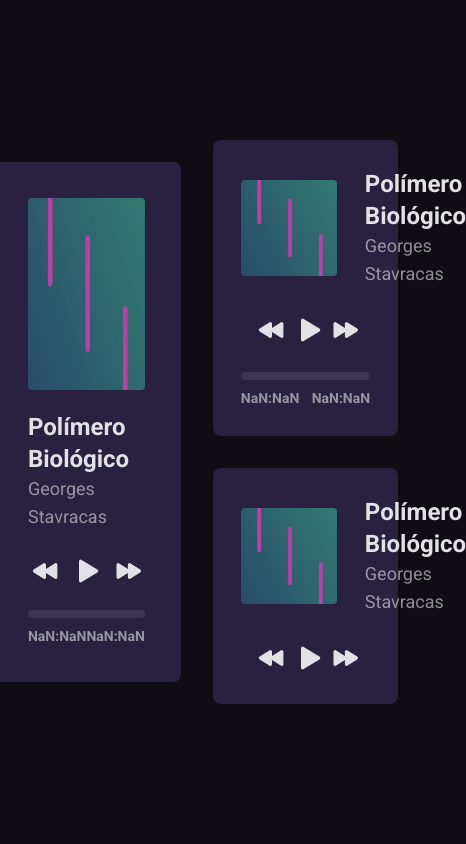
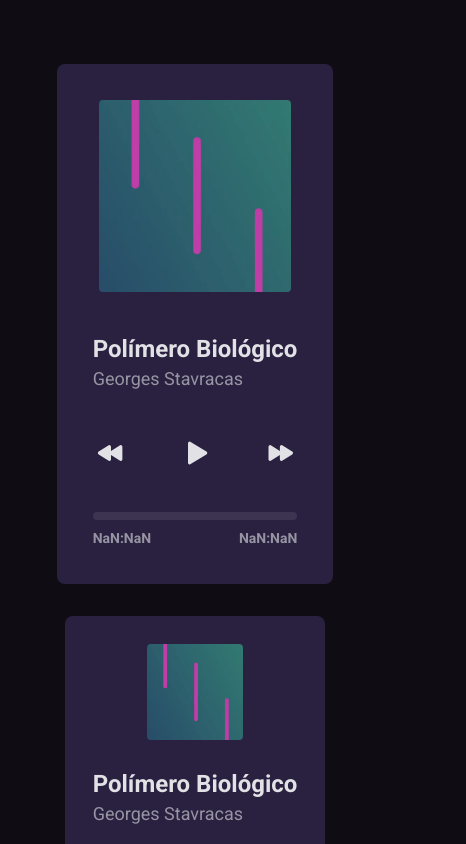
Before and after one commit to luiz21goncalves/boracodar, a React (Vite) app in the folder music-player/: page / in a window 390 px wide. Shown: the top 844 px of the page, 466 px wide, since content can reach past the window. Built offline with nearby package versions, Linux system fonts and the light colour scheme.

Commit message:
feat(music-player): adjust the layout to mobile

```diff
--- a/music-player/index.html
+++ b/music-player/index.html
@@ -9,8 +9,8 @@
     <link rel="preconnect" href="https://fonts.gstatic.com" crossorigin>
     <link href="https://fonts.googleapis.com/css2?family=Roboto:wght@400;700&display=swap" rel="stylesheet">
   </head>
-  <body class="w-screen h-screen bg-purple-950 text-gray-50">
-    <div id="root" class="w-full h-full"></div>
+  <body class="bg-purple-950 text-gray-50">
+    <div id="root"></div>
     <script type="module" src="/src/main.tsx"></script>
   </body>
 </html>
--- a/music-player/src/App.tsx
+++ b/music-player/src/App.tsx
@@ -6,7 +6,7 @@ import './styles/global.css'
 
 export function App() {
   return (
-    <div className="w-full h-full flex flex-row items-center justify-center gap-8">
+    <div className="w-full min-h-screen px-8 py-16 gap-8 flex flex-col md:flex-row items-center justify-center">
       <PlayerContextProvider>
         <VerticalPlayer />
         <div className="flex flex-col gap-8">
--- a/music-player/src/components/Controls.tsx
+++ b/music-player/src/components/Controls.tsx
@@ -7,7 +7,7 @@ export function Controls() {
   const { isPlaying, togglePlayer, goToEnd, goToStart } = usePlayer()
 
   return (
-    <div className="flex flex-row items-center justify-between">
+    <div className="w-full flex flex-row items-center justify-between">
       <ButtonIcon onClick={goToStart}>
         <Rewind size={28} weight="fill" />
       </ButtonIcon>
--- a/music-player/src/components/HorizontalPlayer.tsx
+++ b/music-player/src/components/HorizontalPlayer.tsx
@@ -14,7 +14,7 @@ export function HorizontalPlayer(props: HorizontalPlayerProps) {
 
   return (
     <div className="flex flex-col p-7 items-center gap-6 bg-purple-900 rounded-lg">
-      <div className="flex flex-row gap-7 items-center">
+      <div className="flex flex-col xs:flex-row gap-7 items-center">
         <Thumbnail size="sm" />
         <SongDetails />
       </div>
--- a/music-player/src/components/VerticalPlayer.tsx
+++ b/music-player/src/components/VerticalPlayer.tsx
@@ -5,7 +5,7 @@ import { Timeline } from './Timeline'
 
 export function VerticalPlayer() {
   return (
-    <div className="h-[32.5rem] p-9 flex flex-col justify-between bg-purple-900 rounded-lg">
+    <div className="h-[32.5rem] p-9 gap-6 flex flex-col items-center justify-between bg-purple-900 rounded-lg">
       <Thumbnail />
       <SongDetails />
       <Controls />
--- a/music-player/tailwind.config.js
+++ b/music-player/tailwind.config.js
@@ -17,6 +17,9 @@ export default {
           200: '#D9D9D9',
         },
       },
+      screens: {
+        xs: '425px',
+      },
     },
   },
   plugins: [],
```
